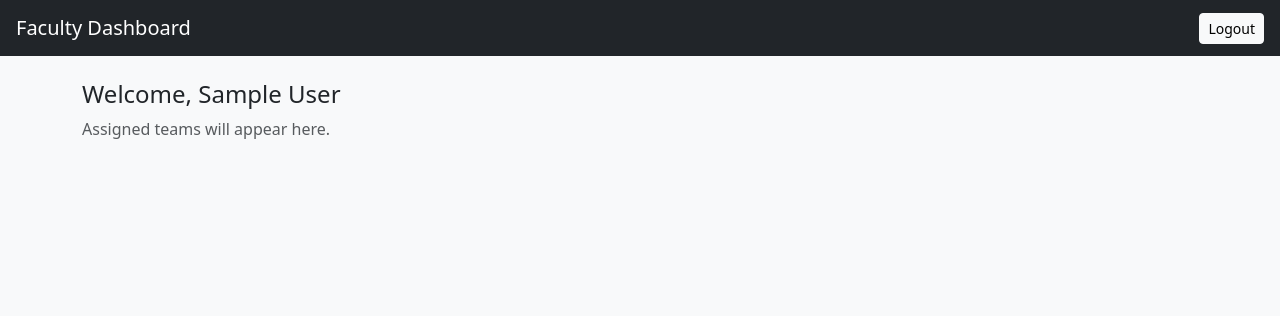
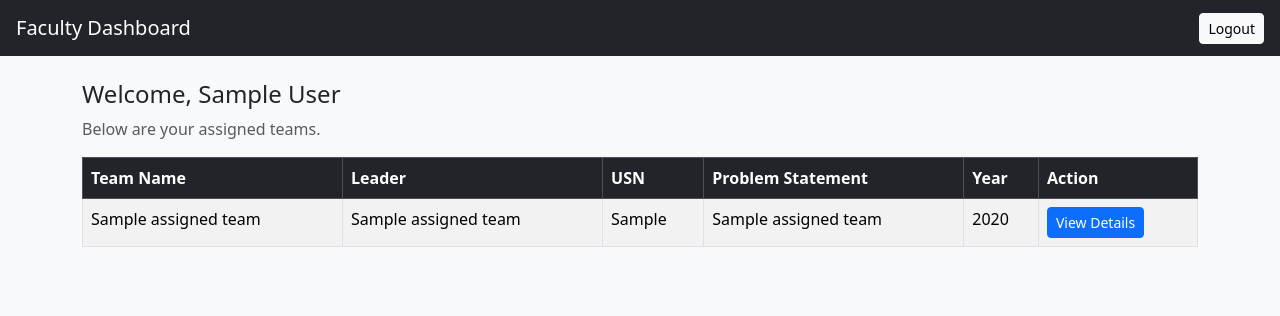
Before and after one commit to abhijithhv-rnsit/rnsit-multidisciplinary_project_2025-26, a Flask app: template templates/faculty_dashboard.html in a window 1280 px wide. Shown: the top 316 px of the page. Run offline with Flask 3, Linux system fonts and the light colour scheme; the visitor is signed in with stand-in values (Sample User, id 1); tables that the repository leaves empty hold one stand-in row (values such as "Sample post"); the template is opened without the code that fills it: most values are stand-ins (such as "Sample title", 1, 10 or a date in 2020).

Commit message:
Update faculty_dashboard.html

```diff
--- a/templates/faculty_dashboard.html
+++ b/templates/faculty_dashboard.html
@@ -13,8 +13,46 @@
 
 <div class="container mt-4">
     <h4>Welcome, {{ session.faculty_name }}</h4>
-    <p class="text-muted">Assigned teams will appear here.</p>
+    <p class="text-muted">Below are your assigned teams.</p>
+
+    {% if assigned_teams and assigned_teams|length > 0 %}
+        <div class="table-responsive">
+            <table class="table table-bordered table-striped">
+                <thead class="table-dark">
+                    <tr>
+                        <th>Team Name</th>
+                        <th>Leader</th>
+                        <th>USN</th>
+                        <th>Problem Statement</th>
+                        <th>Year</th>
+                        <th>Action</th>
+                    </tr>
+                </thead>
+                <tbody>
+                    {% for t in assigned_teams %}
+                    <tr>
+                        <td>{{ t.team_name }}</td>
+                        <td>{{ t.leader_name }}</td>
+                        <td>{{ t.leader_usn }}</td>
+                        <td>{{ t.problem_title }}</td>
+                        <td>{{ t.problem_year }}</td>
+                        <td>
+                            <a class="btn btn-sm btn-primary" href="/faculty/team/{{ t.team_id }}">
+                                View Details
+                            </a>
+                        </td>
+                    </tr>
+                    {% endfor %}
+                </tbody>
+            </table>
+        </div>
+    {% else %}
+        <div class="alert alert-warning">
+            No teams assigned yet.
+        </div>
+    {% endif %}
 </div>
+
 
 </body>
 </html>
```
